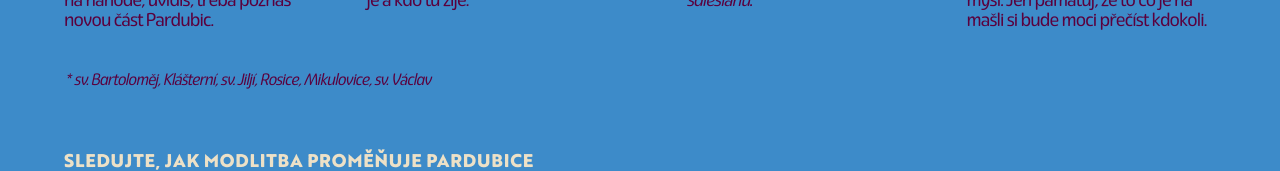
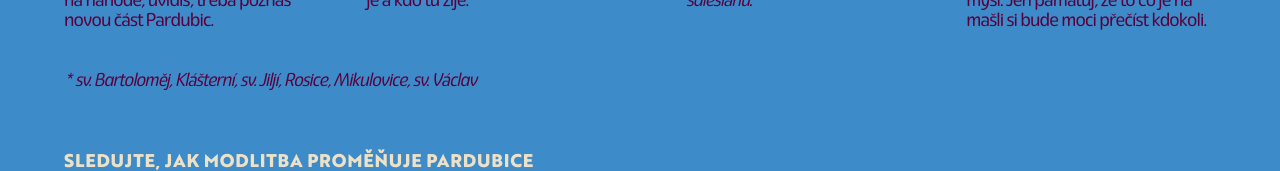
Before and after one commit to petrkucerak/modlitbyzaulice, a Next.js app: page / in a window 1280 px wide. Shown: the part 3226-3397 px from the top of the page. Built offline with nearby package versions, Linux system fonts and the light colour scheme.

Commit message:
Remove comma

```diff
--- a/app/page.js
+++ b/app/page.js
@@ -157,7 +157,7 @@ export default function Home() {
               Vytáhněte si ulici
             </h3>
             <p className="text-wine tracking-tighter leading-5 2xl:leading-6 font-eigerdals lg:h-[140px]">
-              Zajdi do jednoho z pardubických kostelů*,{" "}
+              Zajdi do jednoho z pardubických kostelů*{" "}
               <Link
                 href={
                   "https://farnost-pardubice.cz/bohosluzby/aktualni-bohosluzby/"
@@ -257,7 +257,7 @@ export default function Home() {
           </Card>
         </div>
         <div className="w-[90vw] max-w-[1000px] xl:max-w-[1200px] 2xl:max-w-[1400px] 2xl:mt-8">
-          <p className="text-wine text-base tracking-tighter leading-5 2xl:leading-6 font-eigerdals">
+          <p className="text-wine tracking-tighter leading-5 2xl:leading-6 font-eigerdals">
             <em>
               * sv. Bartoloměj, Klášterní, sv. Jiljí, Rosice, Mikulovice, sv.
               Václav
```
